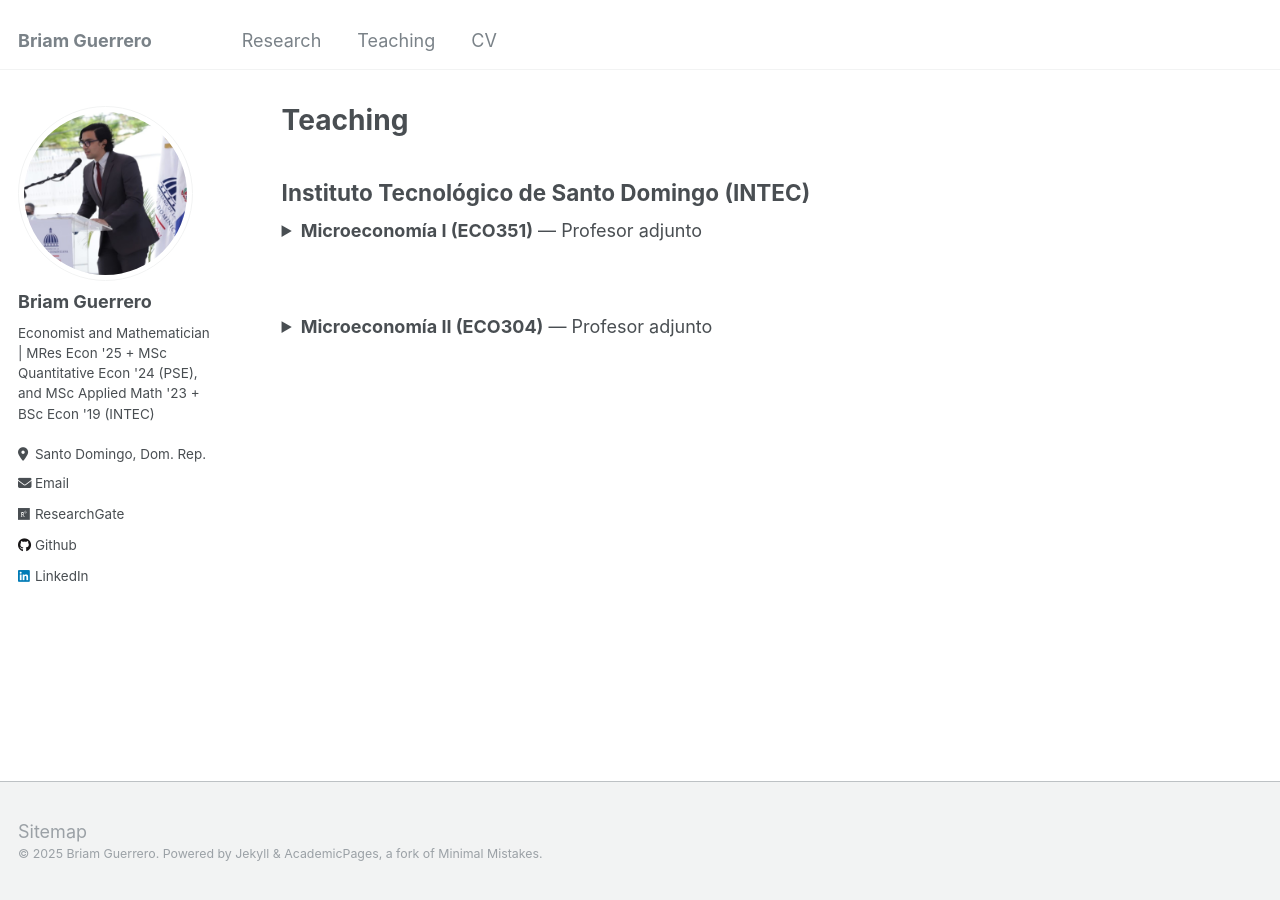
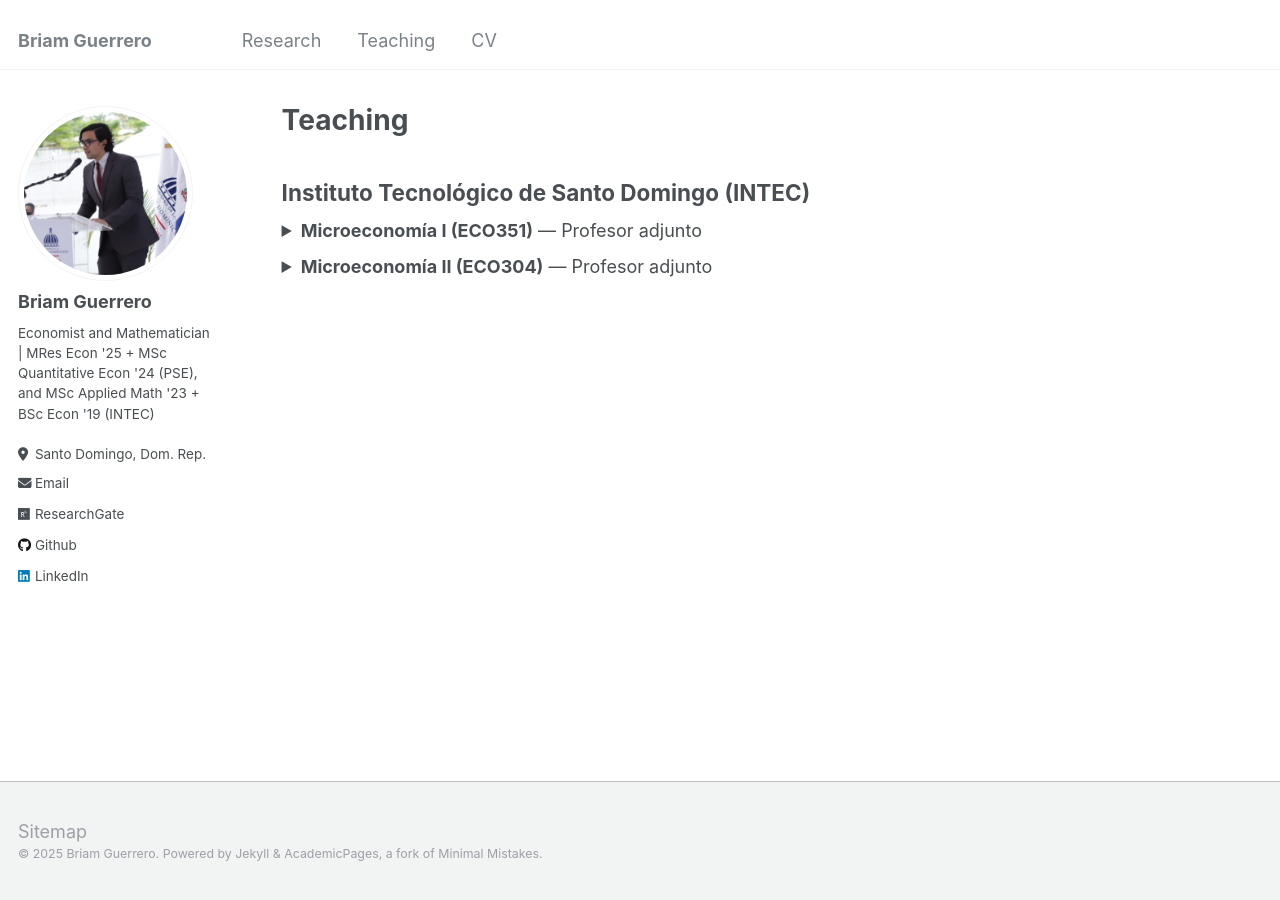
Before and after one commit to briamguerrerob/briamguerrerob.github.io, a Jekyll site: the page built from _pages/teaching.md, in a window 1280 px wide. Built offline with Jekyll 4.4.1, drawn with Linux system fonts in a browser that asks for light colours.

Commit message:
Update teaching.md

```diff
--- a/_pages/teaching.md
+++ b/_pages/teaching.md
@@ -38,7 +38,7 @@ author_profile: true
 
 </details>
 
-<br/>
+<div style="margin-top:0.5em;"></div>
 <details markdown="1">
 <summary><strong>Microeconomía II (ECO304)</strong> — Profesor adjunto</summary>
 
```
